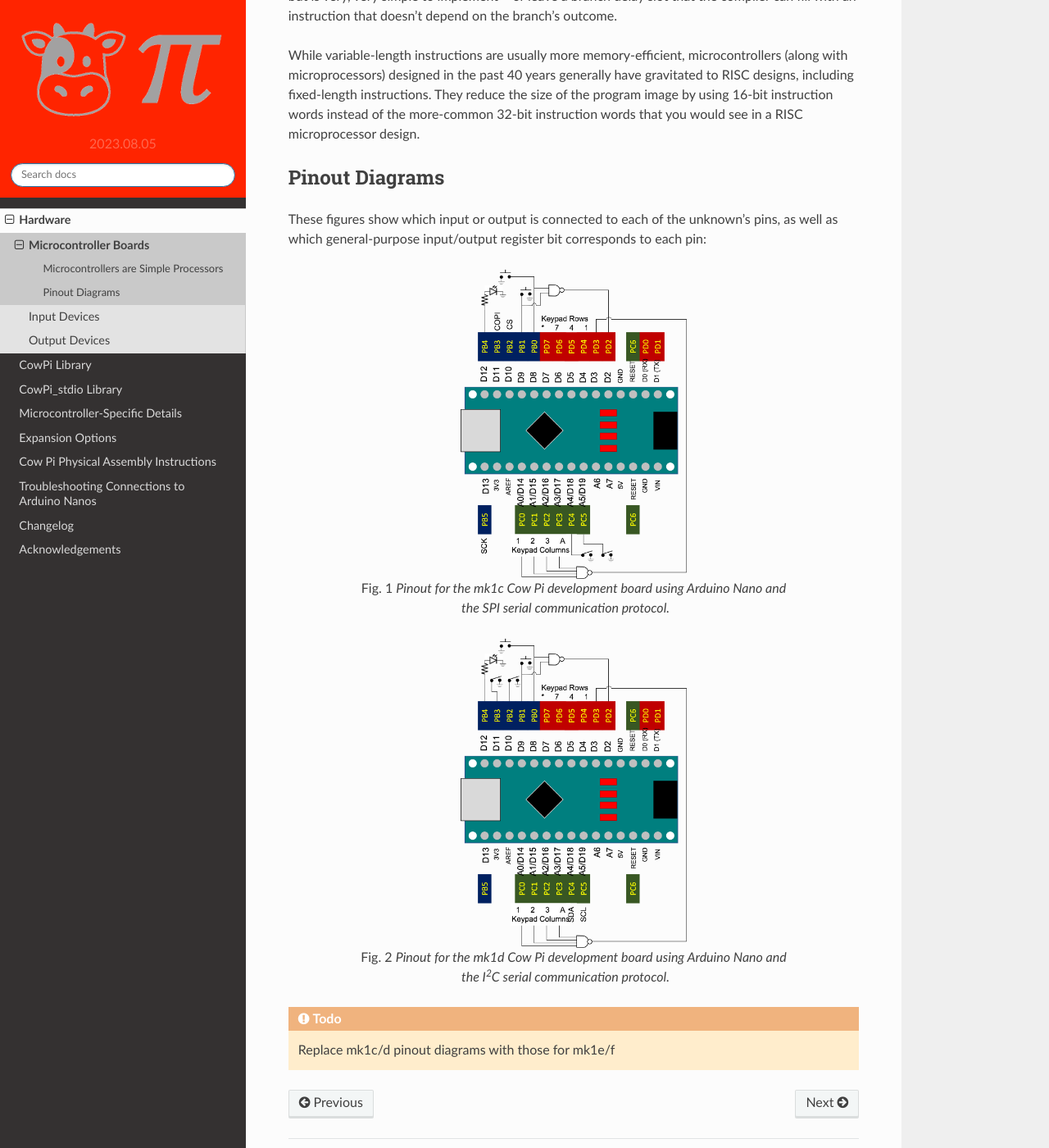
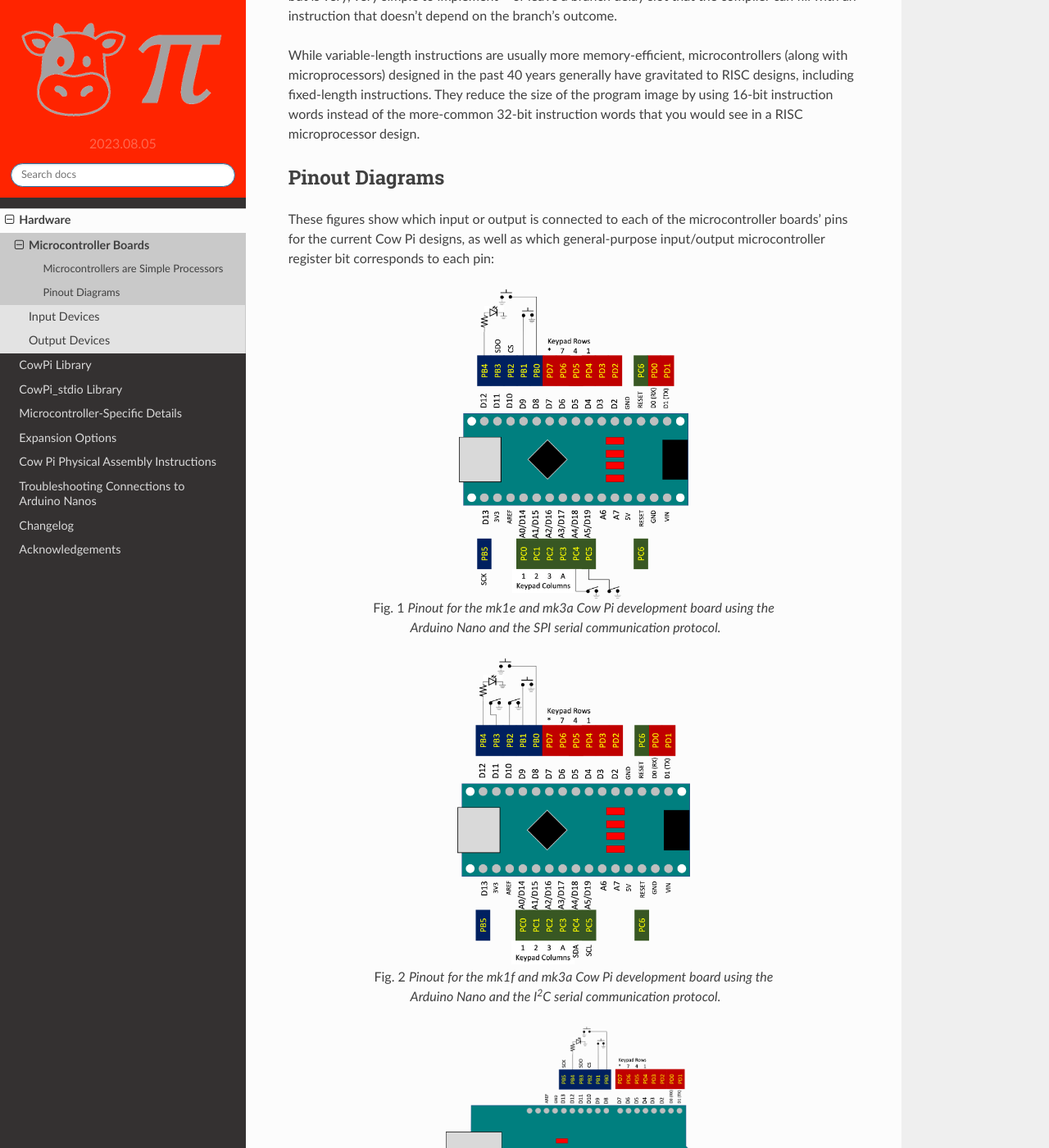
Before and after one commit to DocBohn/CowPi_documentation, a Sphinx documentation site: the page built from docs/source/hardware/boards.rst, in a window 1280 px wide and 1400 px high, scrolled down 1000 px. Shown: the whole window at 82% size. Built offline with Sphinx 7.4.7 and the Read the Docs theme 2.0.0, drawn with Linux system fonts in a browser that asks for light colours; formulas are drawn with MathJax 3; some of the changed text lies outside the part shown.

Commit message:
Updated pinout diagrams

```diff
--- a/docs/source/changelog.rst
+++ b/docs/source/changelog.rst
@@ -12,7 +12,7 @@
 -------
 
 -   Cow Pi hardware/software datasheet migrated to readthedocs.io
--   Cow Pi datasheet (on readthedocs.io) updated for CowPi v0.6 library and CowPi_stdio v0.5 library
+-   Cow Pi datasheet (on readthedocs.io) updated for CowPi v0.6 library and CowPi_stdio v0.6 library
 -   Construction instructions for Cow Pi mk1e & mk1f replace mk1c & mk1d
 -   Construction instructions incorporated into datasheet
 
--- a/docs/source/hardware/boards.rst
+++ b/docs/source/hardware/boards.rst
@@ -34,27 +34,55 @@
 Pinout Diagrams
 ---------------
 
-These figures show which input or output is connected to each of the unknown’s pins,
-as well as which general-purpose input/output register bit corresponds to each pin:
+These figures show which input or output is connected to each of the microcontroller boards' pins for the current Cow Pi designs,
+as well as which general-purpose input/output microcontroller register bit corresponds to each pin:
 
 ..  _NanoPinoutSPI:
 
 .. figure:: nano-spi.png
-    :alt: yada
+    :alt: Pinout for Cow Pi development boards that use the Arduino Nano and the SPI serial communication protocol.
     :align: center
     :height: 10cm
     :figwidth: 75 %
 
-    Pinout for the mk1c Cow Pi development board using Arduino Nano and the SPI serial communication protocol.
+    Pinout for the mk1e and mk3a Cow Pi development board using the Arduino Nano and the SPI serial communication protocol.
 
 ..  _NanoPinoutI2C:
 
 .. figure:: nano-i2c.png
-    :alt: yada
+    :alt: Pinout for Cow Pi development boards that use the Arduino Nano and the |i2c| serial communication protocol.
     :align: center
     :height: 10cm
     :figwidth: 75 %
 
-    Pinout for the mk1d Cow Pi development board using Arduino Nano and the |i2c| serial communication protocol.
+    Pinout for the mk1f and mk3a Cow Pi development board using the Arduino Nano and the |i2c| serial communication protocol.
 
-..  TODO:: Replace mk1c/d pinout diagrams with those for mk1e/f
+..  _UnoPinoutSPI:
+
+.. figure:: uno-spi.png
+    :alt: Pinout for Cow Pi development boards that use the Arduino Uno and the SPI serial communication protocol.
+    :align: center
+    :height: 10cm
+    :figwidth: 75 %
+
+    Pinout for the mk3b Cow Pi development board using the Arduino Uno and the SPI serial communication protocol.
+
+..  _UnoPinoutI2C:
+
+.. figure:: uno-i2c.png
+    :alt: Pinout for Cow Pi development boards that use the Arduino Uno and the |i2c| serial communication protocol.
+    :align: center
+    :height: 10cm
+    :figwidth: 75 %
+
+    Pinout for the mk3b Cow Pi development board using the Arduino Uno and the |i2c| serial communication protocol.
+
+..  _PicoPinout:
+
+.. figure:: pico.png
+    :alt: Pinout for Cow Pi development boards that use the Raspberry Pi Pico.
+    :align: center
+    :height: 10cm
+    :figwidth: 75 %
+
+    Pinout for the mk3c Cow Pi development board using the Raspberry Pi Pico.
```
Also changed, not shown: docs/source/hardware/nano-i2c-nand.png (added), docs/source/hardware/nano-i2c.png, docs/source/hardware/nano-spi-nand.png (added), docs/source/hardware/nano-spi.png, docs/source/hardware/pico.png (added), docs/source/hardware/uno-i2c.png (added), docs/source/hardware/uno-spi.png (added), 1 other file.
